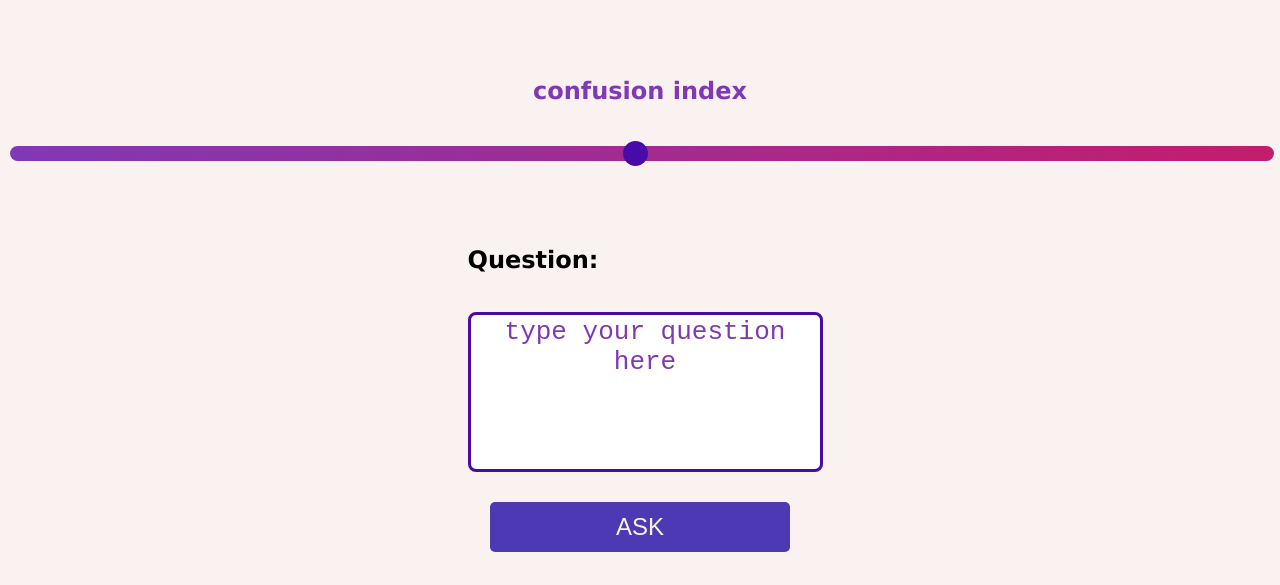
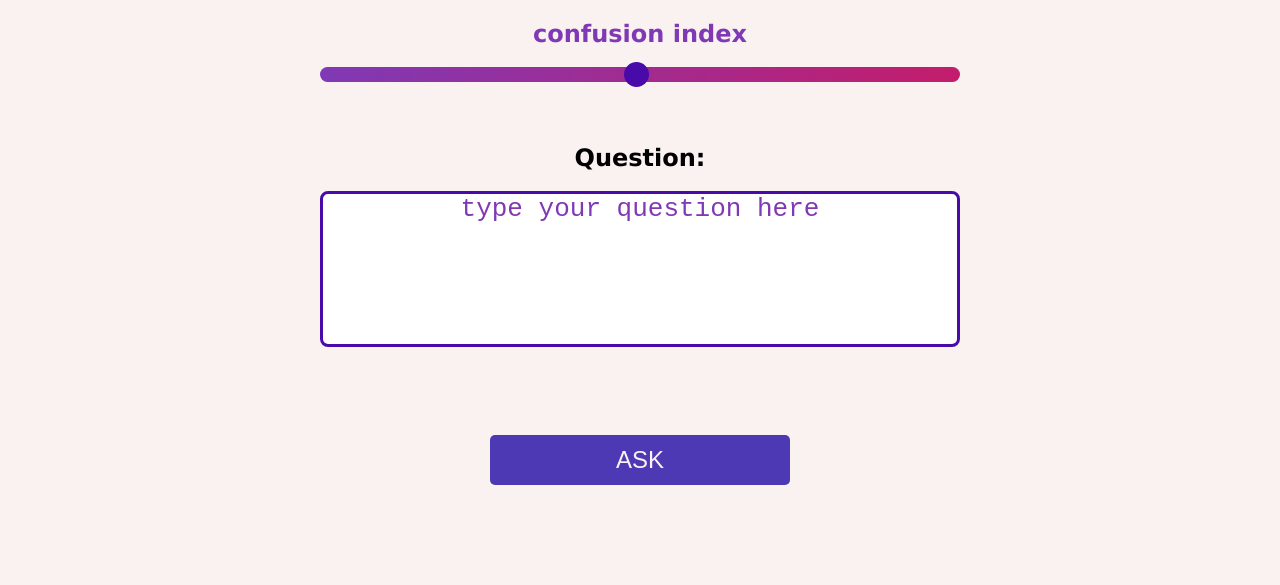
Before and after one commit to Abinavraj5427/EdFusionStudent, a website: page public/edfusion2.html in a window 1280 px wide. Shown: the part 231-816 px from the top of the page. Drawn offline with Linux system fonts and the light colour scheme; no server answers.

Commit message:
Fixed the layout of education2

```diff
--- a/public/css/edufusion_2.css
+++ b/public/css/edufusion_2.css
@@ -1,13 +1,19 @@
+* {
+   box-sizing: border-box;
+   margin: 0;
+   padding: 0;
+ }
+
 body {
   background-color: #faf1f1;
   font-family: Verdana, Geneva, Tahoma, sans-serif;
+  text-align: center;
 }
 
 .brand {
   background-color: #faf1f1;
   color: #8039b4;
   padding: 10px;
-  text-align: center;
 }
 
 #conf_para {
@@ -16,8 +22,7 @@ body {
 }
 
 .slidecontainer {
-  width: 100%;
-  margin: auto;
+  width: 50%;
 }
 
 .slider {
@@ -102,6 +107,10 @@ input[type="submit"] {
   }
 }
 
+.question{
+   width:50%;
+}
+
 .button {
   margin: 2%;
   background-color: #4e39b4;
```
